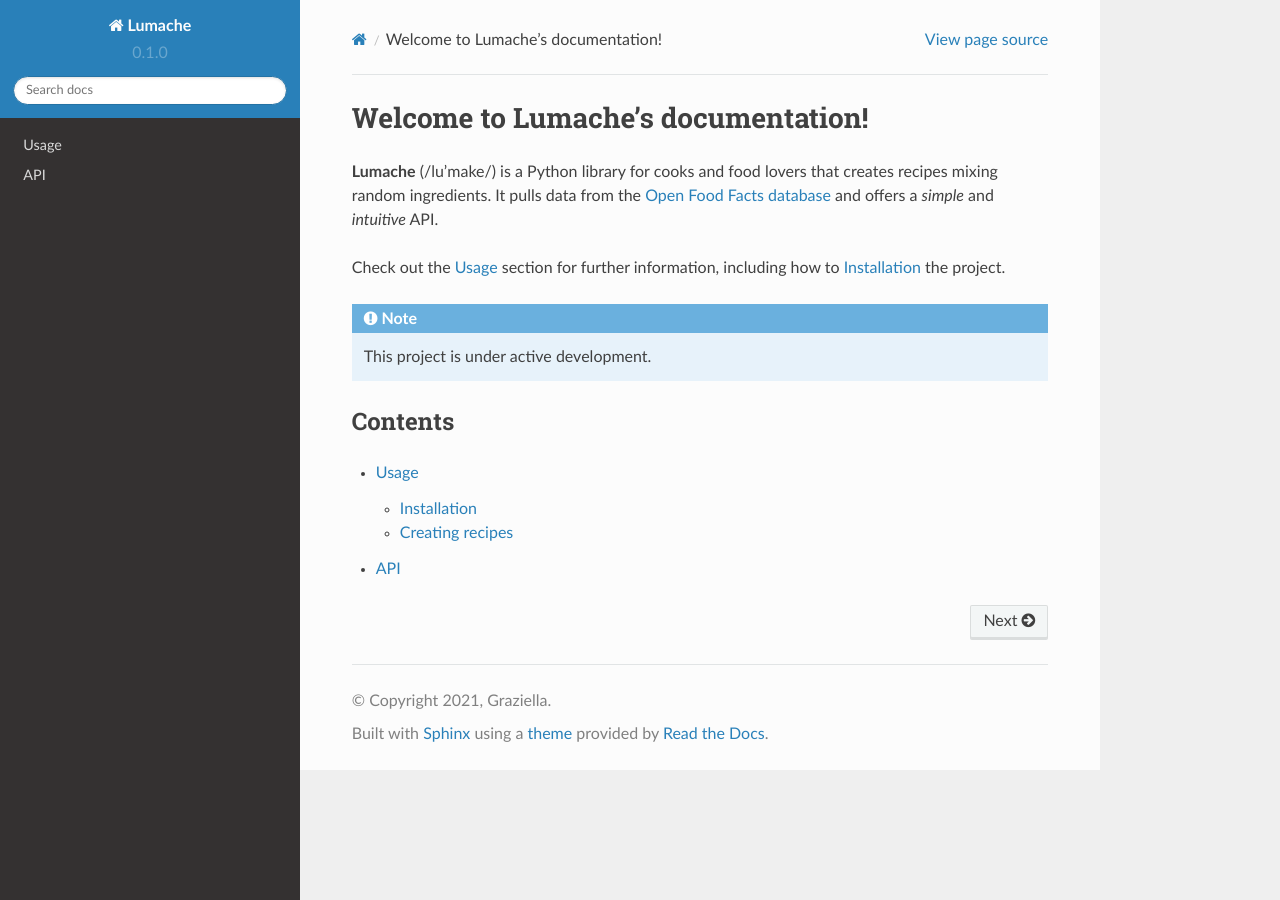
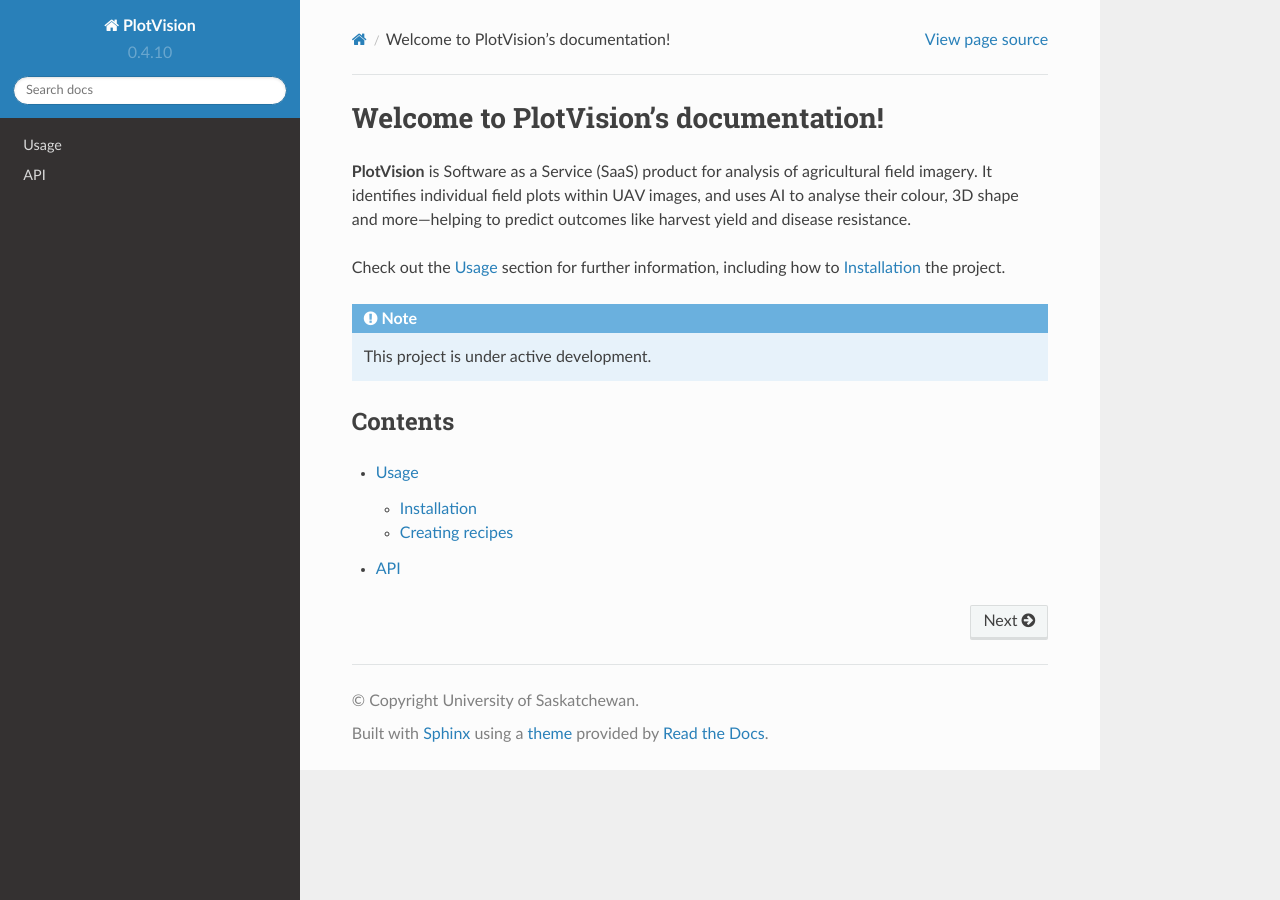
Before and after one commit to p2irc/plotvision-docs, a Sphinx documentation site: the page built from docs/source/index.rst, in a window 1280 px wide. Built offline with Sphinx 7.4.7 and the Read the Docs theme 2.0.0, drawn with Linux system fonts in a browser that asks for light colours.

Commit message:
changed a bit of the default template

```diff
--- a/docs/source/conf.py
+++ b/docs/source/conf.py
@@ -2,12 +2,12 @@
 
 # -- Project information
 
-project = 'Lumache'
-copyright = '2021, Graziella'
-author = 'Graziella'
+project = 'PlotVision'
+copyright = 'University of Saskatchewan'
+author = 'William van der Kamp, Danny Huang, Josh Kocur, Travis Gray, Aristides Mairena Flores, Steven Xue, Matthew Martens'
 
-release = '0.1'
-version = '0.1.0'
+release = '0.4'
+version = '0.4.10'
 
 # -- General configuration
 
--- a/docs/source/index.rst
+++ b/docs/source/index.rst
@@ -1,10 +1,9 @@
-Welcome to Lumache's documentation!
+Welcome to PlotVision's documentation!
 ===================================
 
-**Lumache** (/lu'make/) is a Python library for cooks and food lovers
-that creates recipes mixing random ingredients.
-It pulls data from the `Open Food Facts database <https://world.openfoodfacts.org/>`_
-and offers a *simple* and *intuitive* API.
+**PlotVision** is Software as a Service (SaaS) product for analysis of agricultural field imagery.
+It identifies individual field plots within UAV images, and uses AI to analyse their colour,
+3D shape and more—helping to predict outcomes like harvest yield and disease resistance.
 
 Check out the :doc:`usage` section for further information, including
 how to :ref:`installation` the project.
--- a/pyproject.toml
+++ b/pyproject.toml
@@ -3,6 +3,6 @@
 build-backend = "flit_core.buildapi"
 
 [project]
-name = "lumache"
-authors = [{name = "Graziella", email = "graziella@lumache"}]
+name = "PlotVision"
+authors = [{name = Matthew Martens", email = "mdm305@usask.ca"}]
 dynamic = ["version", "description"]
```
Also changed, not shown: lumache.py (deleted, +0 -23 lines).
